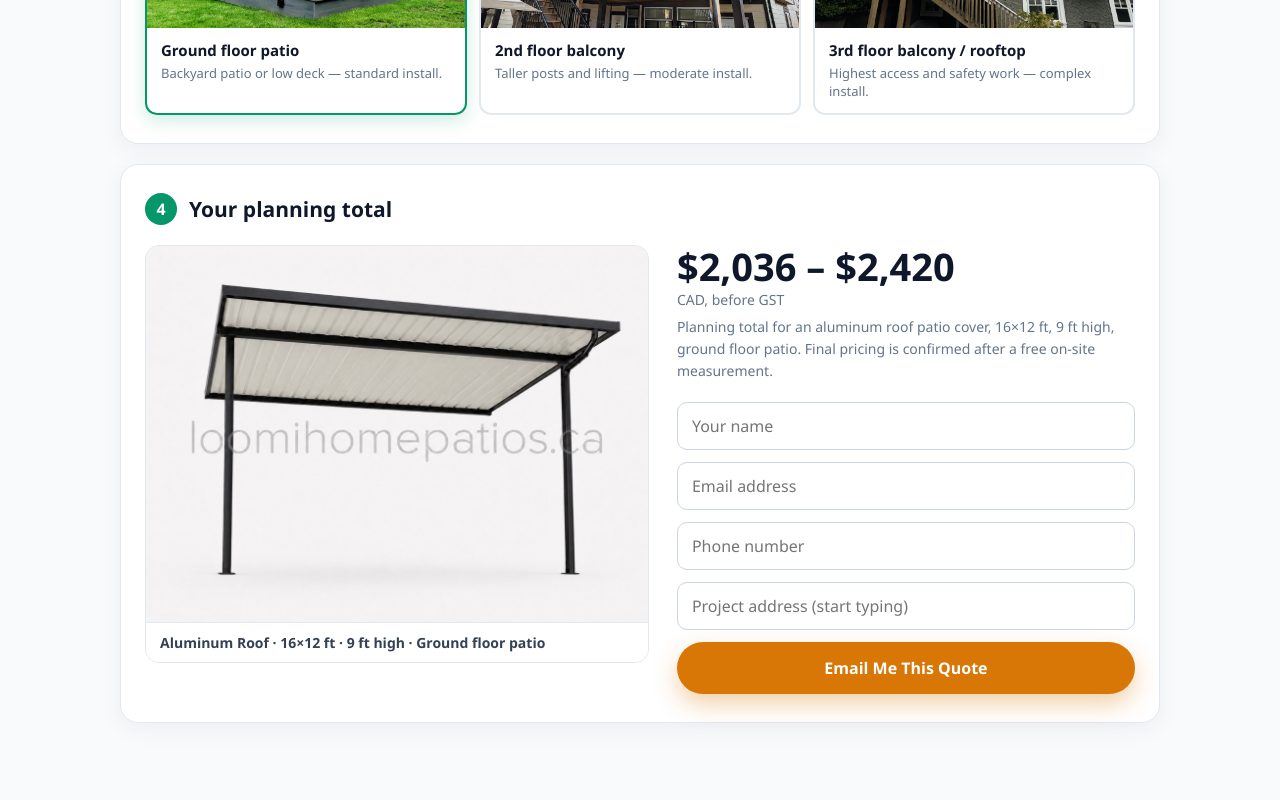
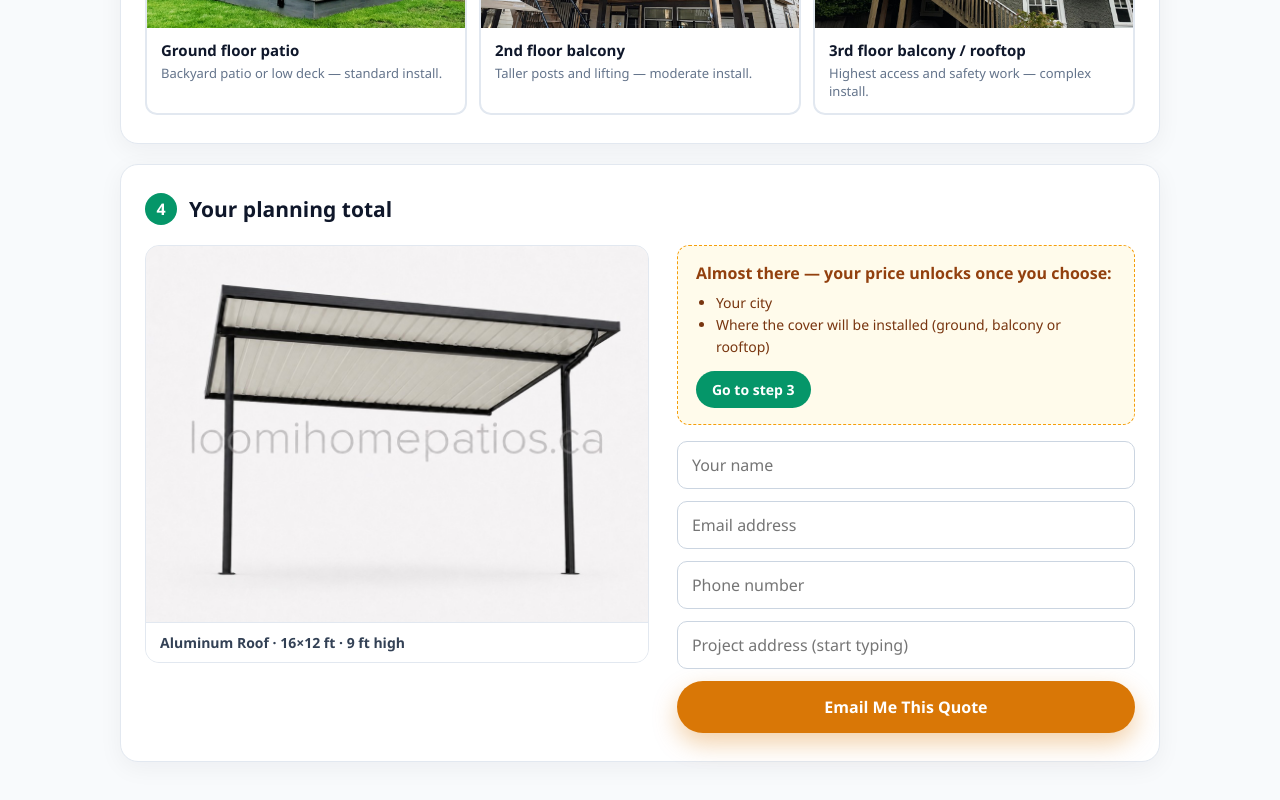
Before and after one commit to chrisyin888/askpatioai-frontend, a Vue app: page /instant-quote in a window 1280 px wide. Shown: the part 1666-2466 px from the top of the page. Built offline with nearby package versions, Linux system fonts and the light colour scheme.

Commit message:
Instant quote: hide price until city and install level are chosen
Co-authored-by: Cursor <cursoragent@cursor.com>

```diff
--- a/src/views/InstantQuote.vue
+++ b/src/views/InstantQuote.vue
@@ -82,7 +82,7 @@
       </div>
     </section>
 
-    <section class="iq-panel">
+    <section ref="step3" class="iq-panel">
       <h2 class="iq-step-title"><span class="iq-step-num">3</span> Location &amp; install level</h2>
       <div class="iq-field">
         <label for="iq-city" class="iq-field-label">City</label>
@@ -118,10 +118,20 @@
       <div class="iq-estimate-grid">
         <figure class="iq-preview">
           <img :src="assetUrl(selectedRoof.render)" :alt="selectedRoof.renderAlt" />
-          <figcaption>{{ selectedRoof.name }} · {{ length }}×{{ width }} ft · {{ coverHeight }} ft high · {{ selectedFloor.name }}</figcaption>
+          <figcaption>
+            {{ selectedRoof.name }} · {{ length }}×{{ width }} ft · {{ coverHeight }} ft high{{ selectedFloor ? ` · ${selectedFloor.name}` : '' }}
+          </figcaption>
         </figure>
 
         <div class="iq-estimate-body">
+          <div v-if="missingSelections.length" class="iq-locked">
+            <p class="iq-locked-title">Almost there — your price unlocks once you choose:</p>
+            <ul>
+              <li v-for="item in missingSelections" :key="item">{{ item }}</li>
+            </ul>
+            <button type="button" class="iq-locked-btn" @click="goToStep3">Go to step 3</button>
+          </div>
+          <template v-else>
             <div class="iq-price">
               {{ priceLabel }}
               <span class="iq-price-note">CAD, before GST</span>
@@ -131,9 +141,10 @@
             </p>
             <p class="iq-disclaimer">
               Planning total for {{ roofArticle }} {{ roofLabel }} patio cover, {{ length }}×{{ width }} ft, {{ coverHeight }} ft high,
-            {{ selectedFloor.name.toLowerCase() }}{{ city ? ` in ${city}` : '' }}.
+              {{ selectedFloor.name.toLowerCase() }} in {{ city }}.
               Final pricing is confirmed after a free on-site measurement.
             </p>
+          </template>
 
           <form class="iq-form" @submit.prevent="submitLead">
             <input v-model="name" type="text" placeholder="Your name" autocomplete="name" required />
@@ -233,7 +244,7 @@ export default {
       email: '',
       phone: '',
       city: '',
-      floor: 1,
+      floor: null,
       coverHeight: COVER_HEIGHT.default,
       coverHeightRange: COVER_HEIGHT,
       address: '',
@@ -356,7 +367,13 @@ export default {
       return `$${totalMin.toLocaleString()} – $${totalMax.toLocaleString()}`;
     },
     selectedFloor() {
-      return this.floorOptions.find((o) => o.floor === this.floor) || this.floorOptions[0];
+      return this.floorOptions.find((o) => o.floor === this.floor) || null;
+    },
+    missingSelections() {
+      const missing = [];
+      if (!this.city) missing.push('Your city');
+      if (!this.selectedFloor) missing.push('Where the cover will be installed (ground, balcony or rooftop)');
+      return missing;
     },
     selectedRoof() {
       return this.roofOptions.find((o) => o.key === this.roofType) || this.roofOptions[0];
@@ -374,6 +391,10 @@ export default {
   methods: {
     assetUrl(path) {
       return publicAssetUrl(path);
+    },
+    goToStep3() {
+      const el = this.$refs.step3;
+      if (el) el.scrollIntoView({ behavior: 'smooth', block: 'start' });
     },
     onAddressInput() {
       this.addressPoint = null;
@@ -433,8 +454,9 @@ export default {
     },
     async submitLead() {
       if (this.leadSending || this.leadSent) return;
-      if (!this.city) {
-        this.leadError = 'Please select your city in step 3.';
+      if (this.missingSelections.length) {
+        this.leadError = 'Please choose your city and install level in step 3 first.';
+        this.goToStep3();
         return;
       }
       this.leadSending = true;
@@ -784,6 +806,40 @@ export default {
   color: #64748b;
   line-height: 1.4;
 }
+.iq-locked {
+  margin-bottom: 16px;
+  padding: 16px 18px;
+  border: 1px dashed #f59e0b;
+  border-radius: 12px;
+  background: #fffbeb;
+}
+.iq-locked-title {
+  margin: 0 0 8px;
+  font-size: 16px;
+  font-weight: 700;
+  color: #92400e;
+}
+.iq-locked ul {
+  margin: 0 0 12px;
+  padding-left: 20px;
+  font-size: 14px;
+  line-height: 1.6;
+  color: #78350f;
+}
+.iq-locked-btn {
+  padding: 9px 16px;
+  border: none;
+  border-radius: 999px;
+  background: #059669;
+  color: #fff;
+  font: inherit;
+  font-size: 14px;
+  font-weight: 700;
+  cursor: pointer;
+}
+.iq-locked-btn:hover {
+  background: #047857;
+}
 .iq-minimum {
   margin: 0 0 8px;
   font-size: 14px;
```
Lines whose indentation alone changed are shown as unchanged.
